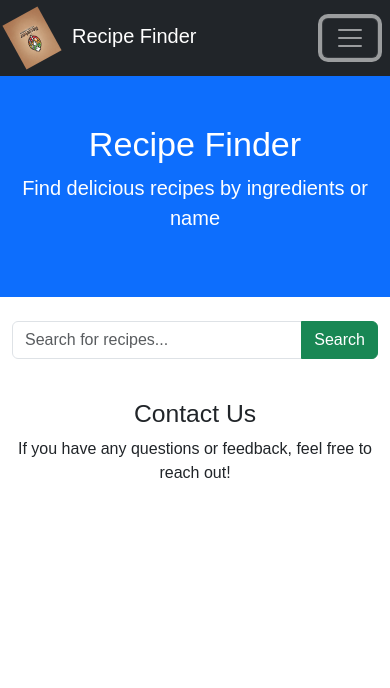
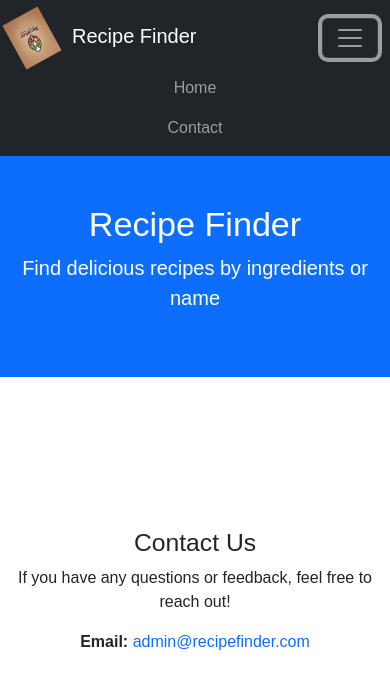
Before and after one commit to mrahmanau/recipe-finder, a React (Create React App) app: page /contact in a window 390 px wide. Both pictures are taken after a click on the button "Toggle navigation". Shown: the top 688 px of the page. Built offline with nearby package versions, Linux system fonts and the light colour scheme.

Commit message:
Implemented responsive navbar

```diff
--- a/public/index.html
+++ b/public/index.html
@@ -39,5 +39,10 @@
       To begin the development, run `npm start` or `yarn start`.
       To create a production bundle, use `npm run build` or `yarn build`.
     -->
+
+    <script
+      src="https://cdn.jsdelivr.net/npm/bootstrap@5.3.0-alpha1/dist/js/bootstrap.bundle.min.js"
+      crossorigin="anonymous"
+    ></script>
   </body>
 </html>
--- a/src/App.js
+++ b/src/App.js
@@ -1,9 +1,15 @@
 import React, { useState } from "react";
-import { BrowserRouter as Router, Route, Routes, Link } from "react-router-dom";
+import {
+  BrowserRouter as Router,
+  Route,
+  Routes,
+  Link,
+  useLocation,
+} from "react-router-dom";
 import "./App.css";
 import recipeLogo from "./assets/logo.webp";
 import { searchRecipesByName } from "./services/recipeService";
-import SearchBar from "./components/searchBar";
+import SearchBar from "./components/SearchBar";
 import RecipeList from "./components/RecipeList";
 import RecipeDetails from "./components/RecipeDetails";
 import FeaturedRecipes from "./components/FeaturedRecipes";
@@ -11,9 +17,23 @@ import FeaturedRecipes from "./components/FeaturedRecipes";
 // Contact component
 function Contact() {
   return (
-    <div className="container my-4">
+    <div
+      className="d-flex flex-column align-items-center justify-content-center"
+      style={{ minHeight: "calc(100vh - 400px)" }}
+    >
+      <div className="text-center">
         <h2>Contact Us</h2>
         <p>If you have any questions or feedback, feel free to reach out!</p>
+        <p>
+          <strong>Email:</strong>{" "}
+          <a
+            href="mailto:admin@recipefinder.com"
+            className="text-decoration-none"
+          >
+            admin@recipefinder.com
+          </a>
+        </p>
+      </div>
     </div>
   );
 }
@@ -21,6 +41,13 @@ function Contact() {
 function App() {
   const [recipes, setRecipes] = useState([]);
   const [isSearched, setIsSearched] = useState(false);
+  const location = useLocation(); // Get the current route
+
+  // Reset search state
+  const resetSearch = () => {
+    setIsSearched(false);
+    setRecipes([]);
+  };
 
   const handleSearch = async (query) => {
     setIsSearched(true);
@@ -29,12 +56,11 @@ function App() {
   };
 
   return (
-    <Router>
     <div className="App">
       {/* Bootstrap Navbar */}
       <nav className="navbar navbar-expand-lg navbar-dark bg-dark">
         <div className="container">
-            <Link className="navbar-brand" to="/">
+          <Link className="navbar-brand" to="/" onClick={resetSearch}>
             <img
               src={recipeLogo}
               className="App-logo"
@@ -57,7 +83,7 @@ function App() {
           <div className="collapse navbar-collapse" id="navbarNav">
             <ul className="navbar-nav ms-auto">
               <li className="nav-item">
-                  <Link className="nav-link" to="/">
+                <Link className="nav-link" to="/" onClick={resetSearch}>
                   Home
                 </Link>
               </li>
@@ -74,12 +100,12 @@ function App() {
       <header className="bg-primary text-white py-5 text-center">
         <div className="container">
           <h1 className="display-4">Recipe Finder</h1>
-            <p className="lead">
-              Find delicious recipes by ingredients or name
-            </p>
+          <p className="lead">Find delicious recipes by ingredients or name</p>
         </div>
       </header>
 
+      {/* Conditionally render the search bar */}
+      {location.pathname !== "/contact" && (
         <div className="container my-4">
           <div className="row justify-content-center">
             <div className="col-md-6">
@@ -87,6 +113,7 @@ function App() {
             </div>
           </div>
         </div>
+      )}
 
       <Routes>
         <Route
@@ -103,8 +130,13 @@ function App() {
         <Route path="/contact" element={<Contact />} />
       </Routes>
     </div>
+  );
+}
+
+export default function AppWrapper() {
+  return (
+    <Router>
+      <App />
     </Router>
   );
 }
-
-export default App;
```
Lines whose indentation alone changed are shown as unchanged.
